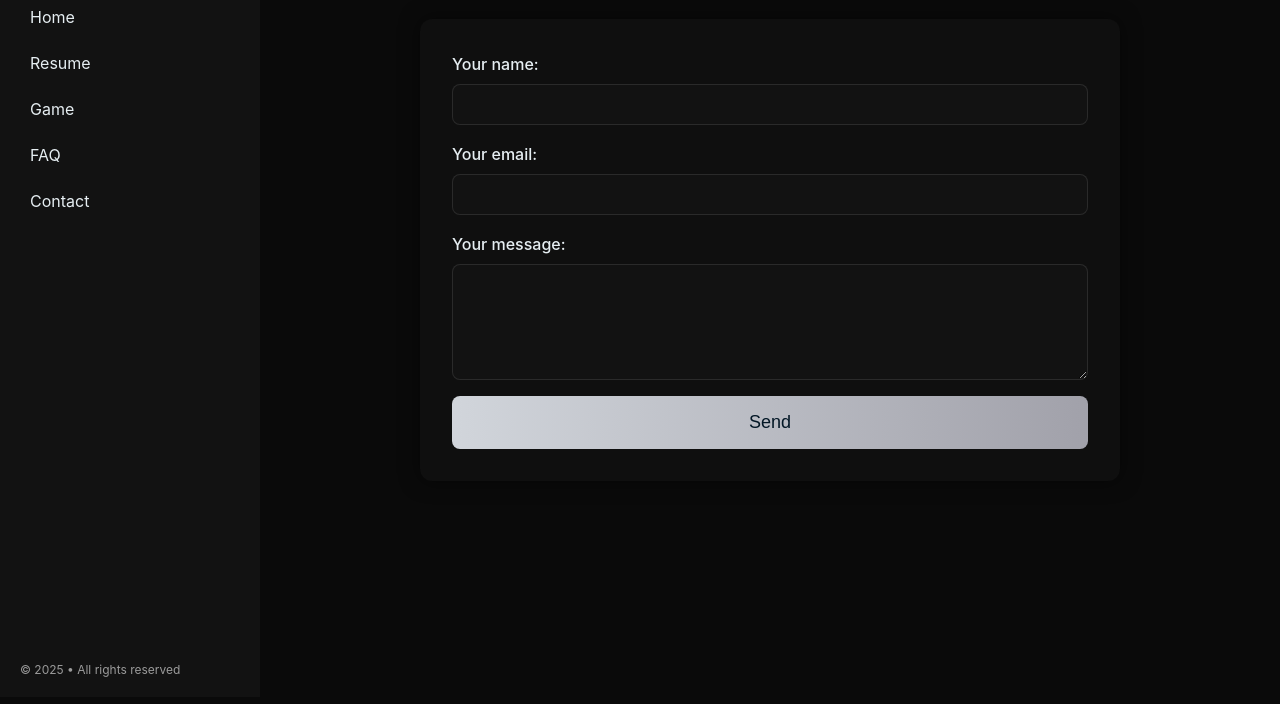
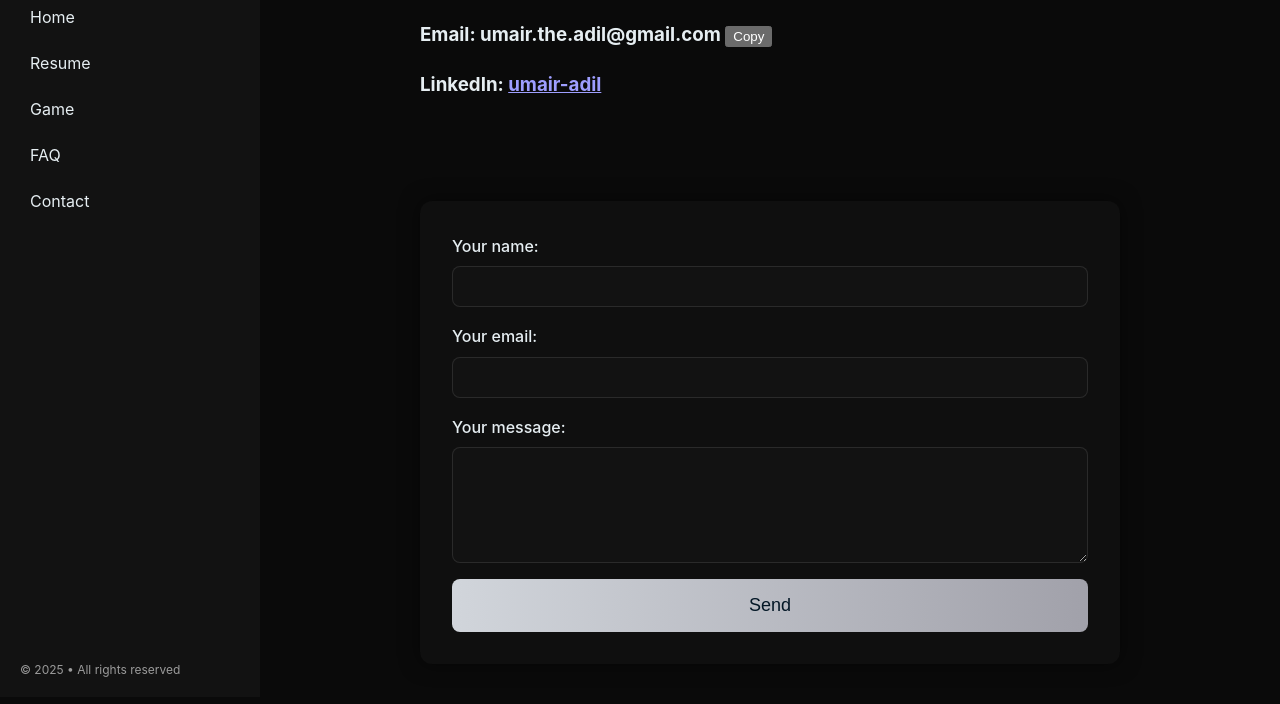
Before and after one commit to umair-adil/website, a plain HTML site: page contact/index.html in a window 1280 px wide. Shown: the part 103-807 px from the top of the page. Drawn offline with Linux system fonts and the light colour scheme.

Commit message:
add email contact

```diff
--- /dev/null
+++ b/contact/email.js
@@ -0,0 +1,109 @@
+// for obfuscation against scrapers
+// Decodes an obfuscated email and writes it into elements with id="email-container"
+// or class="email-obf"
+
+/*
+  How it works:
+  - The email characters were XOR'd against a 3-byte repeating key and stored as numbers.
+  - At runtime we XOR again to restore original char codes and join into the address.
+  - The code writes plain text into a target element so it is readable by people but not present
+    in the HTML source as plain text.
+*/
+
+(function () {
+  // Encoded array and key (both safe to expose here)
+  var _enc = [120,66,56,100,93,119,121,71,60,35,78,61,100,67,25,106,66,56,100,67,119,110,64,52];
+  var _key = [13, 47, 89];
+
+  // decode into string
+  function _decode(enc, key) {
+    var out = new Array(enc.length);
+    for (var i = 0; i < enc.length; i++) {
+      out[i] = String.fromCharCode(enc[i] ^ key[i % key.length]);
+    }
+    return out.join('');
+  }
+
+  // Safe writing to DOM: create text node (not innerHTML)
+  function _placeEmail(target) {
+    if (!target) return false;
+    // Avoid duplicating if already filled
+    if (target.dataset.filled === '1') return true;
+
+    var email = _decode(_enc, _key);
+
+    // Insert as text node
+    var tn = document.createTextNode(email);
+    // Clear existing children, then append text node
+    while (target.firstChild) target.removeChild(target.firstChild);
+    target.appendChild(tn);
+    // mark as filled
+    target.dataset.filled = '1';
+
+    return true;
+  }
+
+  // Try to find intended targets:
+  function _findAndPlace() {
+    // Primary: element with id="email-container"
+    var primary = document.getElementById('email-container');
+    if (primary)
+        setTimeout(function() {
+            _placeEmail(primary);
+        }, 300);
+
+    // Secondary: any elements with class "email-obf"
+    var els = document.getElementsByClassName('email-obf');
+    for (var i = 0; i < els.length; i++) {
+    setTimeout(function() {
+      _placeEmail(el);
+    }, 300);
+    }
+  }
+
+  // Defer placement until DOM is ready
+  if (document.readyState === 'loading') {
+    document.addEventListener('DOMContentLoaded', _findAndPlace, false);
+  } else {
+    _findAndPlace();
+  }
+
+  // (Optional) expose a safe function if you need to programmatically insert:
+  window.__insertObfEmail = _placeEmail;
+})();
+
+
+
+
+
+
+
+
+
+
+document.getElementById('copy-email-btn').addEventListener('click', function() {
+    var emailEl = document.getElementById('email-container');
+    if (!emailEl) return;
+
+    // Copy text to clipboard
+    navigator.clipboard.writeText(emailEl.textContent).then(function() {
+        var btn = document.getElementById('copy-email-btn');
+    var originalText = btn.textContent;
+    btn.textContent = 'Copied!';
+
+    // Revert back after 2 seconds
+    setTimeout(function() {
+        btn.textContent = originalText;
+    }, 2000);
+    }, function(err) {
+        console.error('Failed to copy email: ', err);
+        var btn = document.getElementById('copy-email-btn');
+        var originalText = btn.textContent;
+        btn.textContent = 'Sorry, failed to copy to clipboard';
+
+    // Revert back after 2 seconds
+    setTimeout(function() {
+        btn.textContent = originalText;
+    }, 2000);
+    });
+});
--- a/contact/index.html
+++ b/contact/index.html
@@ -6,6 +6,7 @@
   <title>Contact</title>
   <link rel="stylesheet" href="/style.css" />
   <script defer src="/script.js"></script>
+  <script src="email.js" defer></script>
 </head>
 <body>
   <div class="app">
@@ -15,10 +16,19 @@
 <h1 style="text-align:center;">Contact</h1>
 
 <div style="max-width:700px; margin:0 auto; line-height:1.7;">
+
+      <h3>
+        Email: <span id="email-container" class="email-obf" aria-label="Email address">loading...</span>
+        <button id="copy-email-btn" type="button">Copy</button>
+      </h3>
+      <h3>
+        LinkedIn: <a href="https://www.linkedin.com/in/umair-adil/">umair-adil</a>
+      </h3>
+
   <form
     action="https://formspree.io/f/xpwongvg"
     method="POST"
-    style="display:flex; flex-direction:column; gap:16px; background:rgba(255,255,255,0.02); padding:32px; border-radius:12px; box-shadow:0 0 20px rgba(0,0,0,0.5);"
+    style="display:flex; flex-direction:column; gap:16px; background:rgba(255,255,255,0.02); padding:32px; border-radius:12px; box-shadow:0 0 20px rgba(0,0,0,0.5); margin-top: 100px;"
   >
     <label style="display:flex; flex-direction:column; font-weight:500;">
       Your name:
```
Also changed, not shown: faq/index.html (+2 -1 lines).
